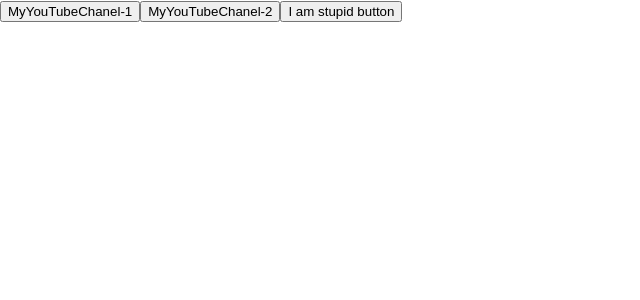
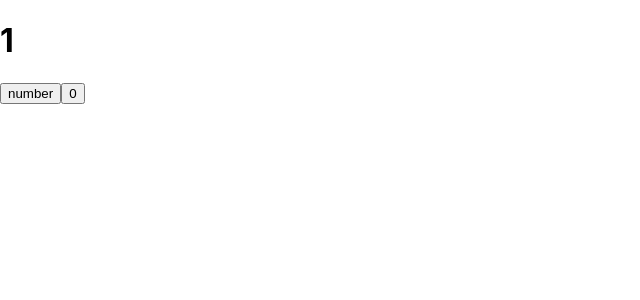
Before and after one commit to IgorBerezhnoy/MicroTask, a React (Create React App) app: page / in a window 1280 px wide. Shown: the top 300 px of the page, without its empty margins (0-640 px from the left). Built offline with nearby package versions, Linux system fonts and the light colour scheme.

Commit message:
finished lesson 4. Task with useState

```diff
--- a/src/App.tsx
+++ b/src/App.tsx
@@ -1,33 +1,25 @@
-import React, {MouseEvent} from 'react';
+import React, {MouseEvent, useState} from 'react';
 import './App.css';
-import {Header} from './site/Header';
-import {Body} from './site/Body';
-import {Footer} from './site/Footer';
-import {NewComponent} from './NewComponent';
-import {Button} from './components/Button';
+
 
 function App() {
-    const Button1Foo = (name: string, age: number, address: string) => {
-        console.log('I am ' + name + ' ' + age + ' ' + address);
+
+    //let a = 1;
+let [a, setA]=useState(1)
+    const onClickHandler = () => {
+       setA( a += 1)
+        console.log(a);
     };
-    const Button2Foo = (name: string, age: number) => {
-        console.log('I am ' + name + ' ' + age);
+const onclickZero = () => {
+       setA( a = 0)
+        console.log(a);
     };
-    const stupidButton=(some:string)=>{
-        console.log(some);
-    }
-    /*
-    const Button2Foo = () => {
-        console.log("I am ");
-    }
-    */
 
     return (
         <div className="App">
-            <Button title={'MyYouTubeChanel-1'} callBack={() => Button1Foo('Vasya', 21, 'live in minsk')}/>
-            <Button title={'MyYouTubeChanel-2'} callBack={() => Button2Foo('Ivan', 2)}/>
-            <Button title={'I am stupid button'} callBack={() => stupidButton('I am a stupid button')}/>
-
+            <h1>{a}</h1>
+            <button onClick={onClickHandler}>number</button>
+            <button onClick={onclickZero}>0</button>
         </div>
     );
 }
```
